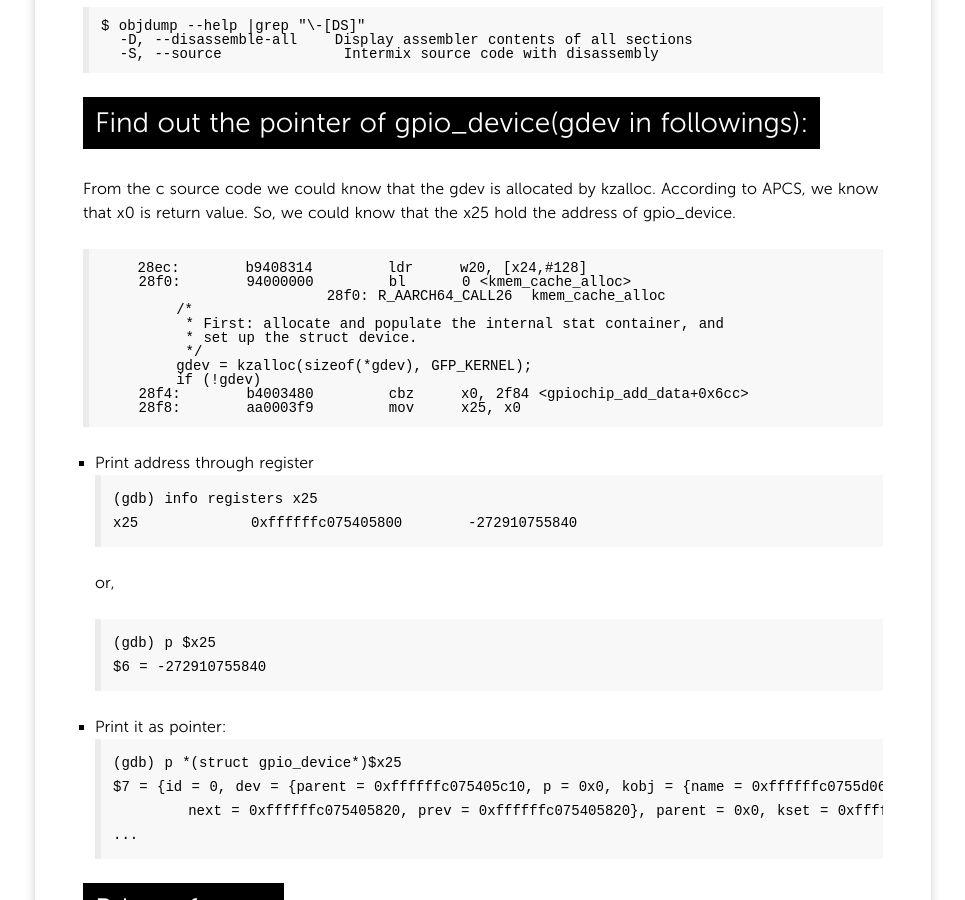
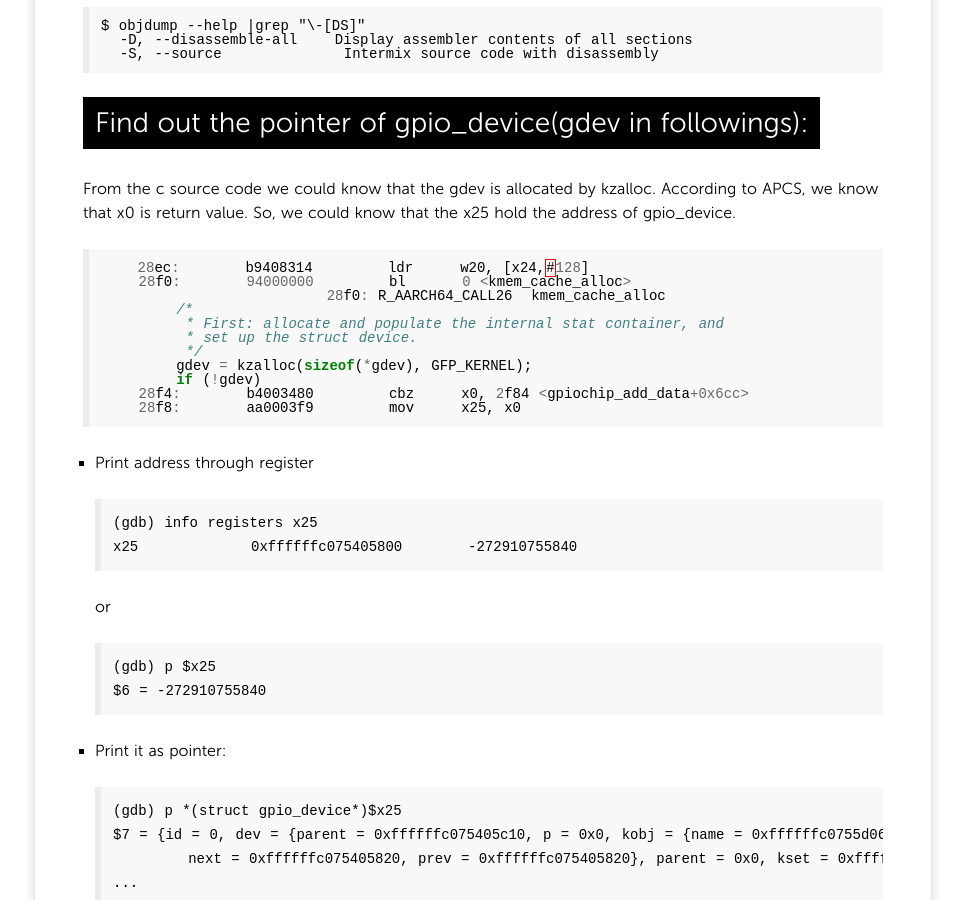
Before and after one commit to bjzhang/bjzhang.github.io, a Jekyll site: the page built from _posts/2016/2016-02-28-how-to-print-optimized-out-value-in-gdb.md, in a window 1280 px wide and 900 px high, scrolled down 486 px. Shown: the whole window, without its empty margins (157-1122 px from the left). Built offline with Jekyll 4.4.1, drawn with Linux system fonts in a browser that asks for light colours; Markdown is read by kramdown in place of the engine named in the settings; comment, search, counter and statistics services are not loaded.

Commit message:
format
Signed-off-by: Bamvor Jian Zhang <bamvor.zhangjian@linaro.org>

````diff
--- a/_posts/2016/2016-02-28-how-to-print-optimized-out-value-in-gdb.md
+++ b/_posts/2016/2016-02-28-how-to-print-optimized-out-value-in-gdb.md
@@ -9,6 +9,7 @@ This [article](http://ask.xmodulo.com/print-optimized-out-value-gdb.html) said t
 
 # Disassembly the source code
 Disassembly with `objdump -Dx` or `objdump -Sx`:
+
 ```
 $ objdump --help |grep "\-[DS]"
   -D, --disassemble-all    Display assembler contents of all sections
@@ -18,7 +19,7 @@ $ objdump --help |grep "\-[DS]"
 # Find out the pointer of gpio_device(gdev in followings):
 From the c source code we could know that the gdev is allocated by kzalloc. According to APCS, we know that x0 is return value. So, we could know that the x25 hold the address of gpio_device.
 
-```
+```cpp
     28ec:       b9408314        ldr     w20, [x24,#128]
     28f0:       94000000        bl      0 <kmem_cache_alloc>
                         28f0: R_AARCH64_CALL26  kmem_cache_alloc
@@ -33,17 +34,19 @@ From the c source code we could know that the gdev is allocated by kzalloc. Acco
 ```
 
 *   Print address through register
+
     ```
     (gdb) info registers x25
     x25            0xffffffc075405800       -272910755840
     ```
-    or,
+    or
     ```
     (gdb) p $x25
     $6 = -272910755840
     ```
 
 *   Print it as pointer:
+
     ```
     (gdb) p *(struct gpio_device*)$x25
     $7 = {id = 0, dev = {parent = 0xffffffc075405c10, p = 0x0, kobj = {name = 0xffffffc0755d0600 "gpiochip0", entry = {
@@ -54,7 +57,7 @@ From the c source code we could know that the gdev is allocated by kzalloc. Acco
 # Print refcount
 We could find out the refcount by the above print or investigate the source code as follows:
 
-```c
+```cpp
 struct gpio_device {
         int                     id;
         struct device           dev;
@@ -86,6 +89,7 @@ typedef struct {
 ```
 
 So we could print the refcount by the following command:
+
 ```
 (gdb) p ((struct gpio_device*)$x25)->dev->kobj->kref->refcount->counter
 $9 = 1
@@ -93,6 +97,7 @@ $9 = 1
 
 # define macro to print the variable quickly
 But the above command is too long to use, we could define the following macro:
+
 ```
 (gdb) define npgdev
 Type commands for definition of "npgdev".
````
